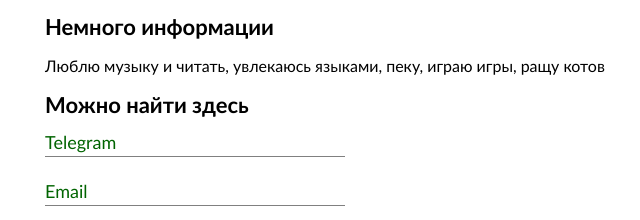
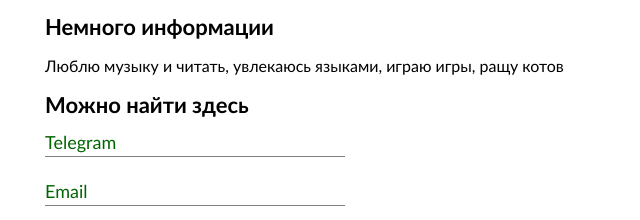
Before and after one commit to ValerieWish/WebPage, a plain HTML site: page index.html in a window 1280 px wide. Shown: the part 302-522 px from the top of the page, 95-735 px from the left. Drawn offline with Linux system fonts and the light colour scheme.

Commit message:
changed skills

```diff
--- a/index.html
+++ b/index.html
@@ -16,7 +16,7 @@
 
 			<p>Easy-going ручной тестировщик и котомать</p>
             <h2>Немного информации</h2>
-			<p>Люблю музыку и читать, увлекаюсь языками, пеку, играю игры, ращу котов</p>
+			<p>Люблю музыку и читать, увлекаюсь языками, играю игры, ращу котов</p>
 			<h3>Можно найти здесь</h3>
 
 			<div class="contacts">
```
